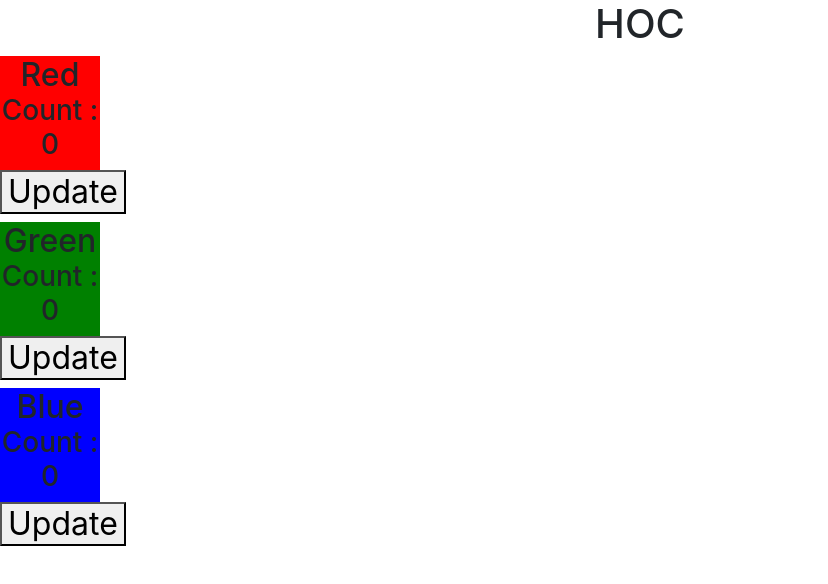
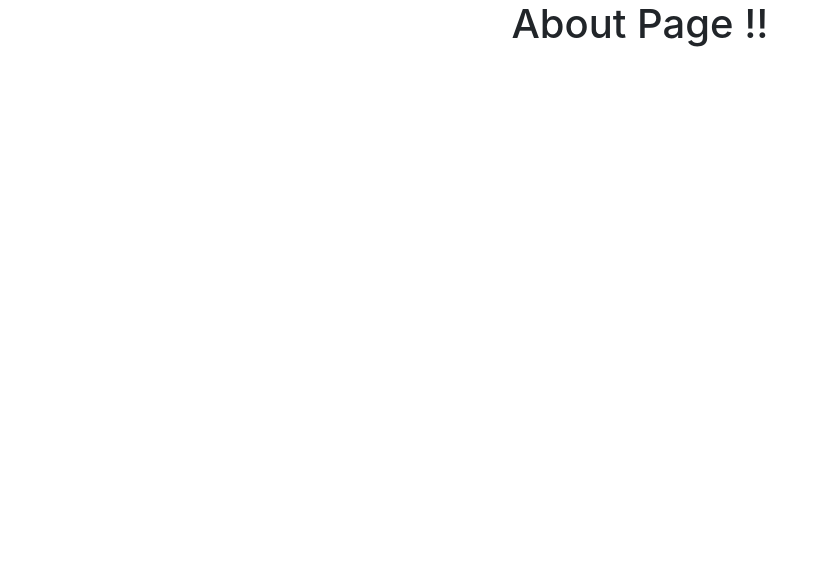
Before and after one commit to pranjali1210/React, a JavaScript app: page /about in a window 1280 px wide. Shown: the top 584 px of the page, without its empty margins (0-828 px from the left). Built offline with nearby package versions, Linux system fonts and the light colour scheme; the HTML template or start-up script is replaced by a standard one.

Commit message:
React Router Installation

```diff
--- a/package.json
+++ b/package.json
@@ -10,6 +10,7 @@
     "react": "^18.2.0",
     "react-bootstrap": "^2.8.0",
     "react-dom": "^18.2.0",
+    "react-router-dom": "^6.14.1",
     "react-scripts": "5.0.1",
     "web-vitals": "^2.1.4"
   },
--- a/src/App.js
+++ b/src/App.js
@@ -1,37 +1,20 @@
+import { BrowserRouter, Route, Routes } from 'react-router-dom';
 import './App.css';
-import React, { useRef,useState } from 'react';
+import Home from './component/Home'
+import About from './component/About';
 function App() {
 
-return(
-  <div className='App'>
-    <h1>HOC</h1>
-    <HOCRed cmp={Counter}/>
-    <HOCGreen cmp={Counter}/>
-    <HOCBlue cmp={Counter}/>
-  </div>
-)
-  function HOCRed(props)
-  {
-    return <h2 style={{backgroundColor:"red", width:100}}>Red<props.cmp /></h2>
-  }
-  function HOCGreen(props)
-  {
-    return <h2 style={{backgroundColor:"green", width:100}}>Green<props.cmp /></h2>
-  }
-  function HOCBlue(props)
-  {
-    return <h2 style={{backgroundColor:"blue", width:100}}> Blue<props.cmp /></h2>
-  }
-}
-function Counter()
-{
-  const [count,setCount]=useState(0)
   return(
-    <div>
-      <h3>Count : {count}</h3>
-      <button onClick={()=>setCount(count+1)}>Update</button>
+    <div className='App'>
+      <BrowserRouter>
+      <Routes>
+      <Route path='/home' element={<Home />}/>
+      <Route path='/about' element={<About />}/>
+      </Routes>
+      </BrowserRouter>
     </div>
   )
+
 }
 
 export default App
--- /dev/null
+++ b/src/component/About.js
@@ -0,0 +1,7 @@
+function About()
+{
+    return(
+        <h1>About Page !!</h1>
+    )
+}
+export default About
--- /dev/null
+++ b/src/component/Home.js
@@ -0,0 +1,7 @@
+function Home()
+{
+    return(
+        <h1>Home Page !!</h1>
+    )
+}
+export default Home
```
Also changed, not shown: 1 other file (tests, documents, lock files or other folders).
